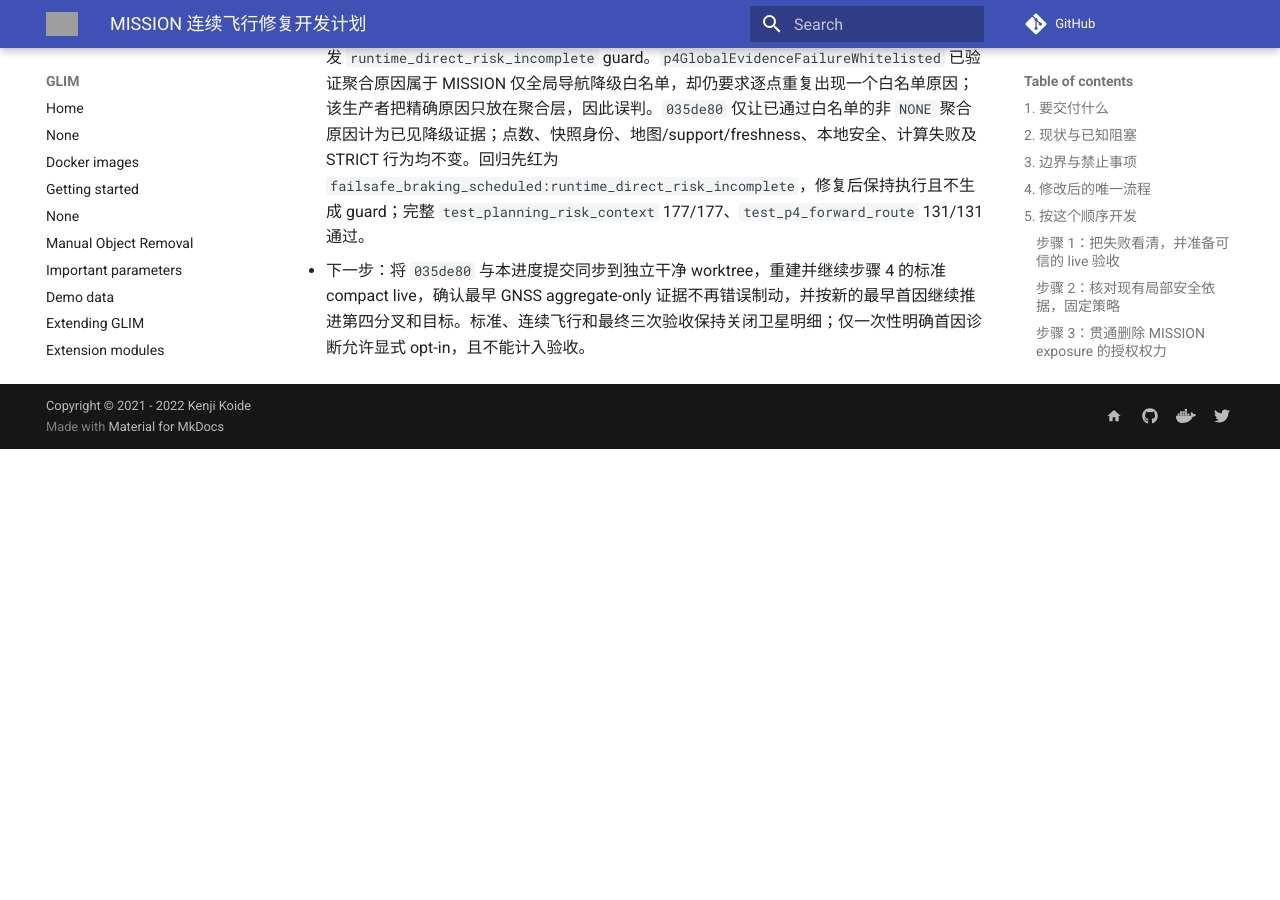
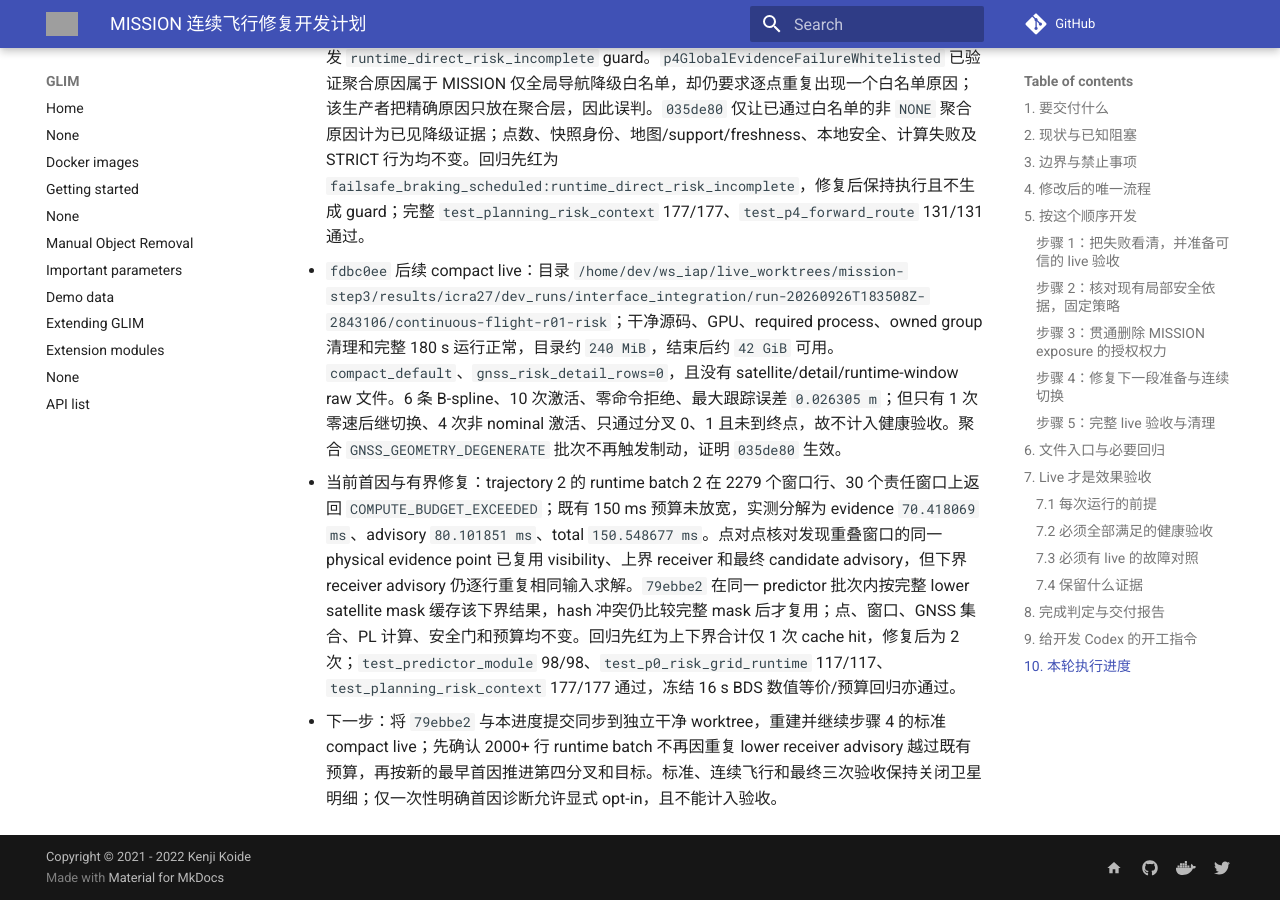
Before and after one commit to Printeger/iap, an MkDocs documentation site: the page built from docs/icra27/MISSION_CONTINUOUS_FLIGHT_IMPLEMENTATION_PLAN.md, in a window 1280 px wide and 900 px high, scrolled down 27641 px. Built offline with MkDocs 1.6.1 and Material for MkDocs 9.7.7, drawn with Linux system fonts in a browser that asks for light colours; nearby versions of some CDN libraries; comment, search, counter and statistics services are not loaded; before the commit the page ends 28090 px from its top, so only the background shows below that; grey boxes are pictures that could not be loaded.

Commit message:
docs(icra27): record runtime batch budget fix

```diff
--- a/docs/icra27/MISSION_CONTINUOUS_FLIGHT_IMPLEMENTATION_PLAN.md
+++ b/docs/icra27/MISSION_CONTINUOUS_FLIGHT_IMPLEMENTATION_PLAN.md
@@ -255,7 +255,7 @@
 
 ## 10. 本轮执行进度
 
-- 提交：步骤 1 为 `83fddbc`、`9f27a05`、`f6761b8`、`784d3d3`、`a4a35e9`、`30426ac`、`ffc118b`；步骤 2 为 `a751d5f`、`641b3ad`；步骤 3 为 `93bd62c`；步骤 4 当前到 `035de80`（完整因果提交链见下述逐次 live 记录）；磁盘与证据策略为 `64f6764`、`b772ed9`（均基于计划提交 `e675443`）。用户历史文件 `docs/whatsnext.md` 保持未跟踪、未修改。
+- 提交：步骤 1 为 `83fddbc`、`9f27a05`、`f6761b8`、`784d3d3`、`a4a35e9`、`30426ac`、`ffc118b`；步骤 2 为 `a751d5f`、`641b3ad`；步骤 3 为 `93bd62c`；步骤 4 当前到 `79ebbe2`（完整因果提交链见下述逐次 live 记录）；磁盘与证据策略为 `64f6764`、`b772ed9`（均基于计划提交 `e675443`）。用户历史文件 `docs/whatsnext.md` 保持未跟踪、未修改。
 - 完成项：步骤 1 已补全 optimizer/refinement/manager/FSM 首因，continuous-flight analyzer 已拒绝 guard 伪后继、身份或父子链不符、零速切换、命令断流、required process 提前退出、短程停车、终点悬停不足和未由 odom 穿越四叉。步骤 2 已确认生产路径统一复用 `LocalMotionAssurance`/`LocalClearanceEvaluator` 且必要输入缺失时 fail closed；森林配置仍为 tracking `0.15 m`、safety margin `0.20 m`、surface `0.02 m`、`uncalibrated_default_v1`，故后续证据只适用于仿真/开发，不能冒充部署标定。步骤 3 已移除 MISSION exposure 的独立拒绝/制动权并保留真实风险诊断和排序；STRICT、局部净空、support/freshness、身份、动力学与制动门不变。
 - 失败首因：基线轨迹 5 为 `SUCCESSOR_CURVE_PREPARATION_FAILED` 且旧 detail 泄漏初始化占位；轨迹 9 为 P5 重复累计 prior episode 后 exposure braking。原始证据：`results/icra27/dev_runs/interface_integration/run-20260926T050049Z-450628/full-r01-risk/exports/planner_p4_risk_astar_debug.csv.execution_events.csv` 及同目录 `stdout.log`。步骤 3 干净 live 已证明旧 exposure 不再制动，但第一 actual B-spline 因 `local_clearance_margin_not_positive` 被硬局部门拒绝，下一冻结通道又继承失败候选的 `HOLD_REQUIRED`，故未首航；`bspline_count=0` 和零位移是结果，不是首因。
 - live 证据：步骤 3 使用独立 worktree/build/install，在 `93bd62c78b6dc7af731b25c6e2a71794d02b14eb` 运行 180 s；GPU preflight 通过、required processes 未提前退出、launch exit 0，manifest 为 `git_worktree_clean=true`。目录：`/home/dev/ws_iap/live_worktrees/mission-step3/results/icra27/dev_runs/interface_integration/run-20260926T081255Z-633590`。该失败运行不计入最终健康三次。
@@ -332,4 +332,6 @@
 - 当前首因与有界修复：更早的首个失败是 trajectory 4 的 traj_server `parent_boundary_discontinuous_rebuild_required`。命令固定 child start `1657065620.162822912` 与 parent 2 planned start 相差约 `2.969 s`，但序列化 parent switch elapsed 为 `2.5 s`：planner 用收到 ACTIVATED ACK 的时刻重锚固定窗口，同时把临时 execution sample 错置为该接收时刻的 elapsed 0；traj_server 的真实执行钟已从消息 `actual_event_time` 推进约 `0.3 s`，到 child start 时因此比较了不同父状态并正确拒绝。`ee64ae0` 将既有 status 消息的 server activation epoch 传入 manager，用它同时初始化临时执行进度和重锚 successor window；缺少/未来 event time 时仍回退原 ACK 接收时刻，controller trace 到达后仍覆盖临时样本，连续性容差及身份、局部安全、P5、制动和发布门不变。新增回归证明 ACK 延迟 `0.3 s` 时 fixed child start 与 parent execution elapsed 均为 `2.5 s`；完整 `test_planning_risk_context` 177/177、`test_p4_forward_route` 131/131 通过。
 - `4ec5aef` 后续 compact live：目录 `/home/dev/ws_iap/live_worktrees/mission-step3/results/icra27/dev_runs/interface_integration/run-20260926T182111Z-2782912/continuous-flight-r01-risk`；干净源码、GPU、required process、owned group 清理和完整 180 s 运行正常，目录约 `227 MiB`，结束后约 `42 GiB` 可用。`compact_default` 且未生成 satellite/detail/runtime-window raw 文件。13 条 B-spline、16 次激活、7 次真实后继切换，实际通过分叉 0、1、2，最大跟踪误差 `0.030547 m`，且命令拒绝为零，证明 server activation epoch 修复已消除 `parent_boundary_discontinuous_rebuild_required`。但有 3 次非 nominal 激活、3 次零速切换、未通过分叉 3 且未到终点，故不计入健康验收。
 - 当前首因与有界修复：trajectory 1 在 `1657065615.9056084` 的 runtime batch 16 返回 `complete=0`、聚合原因 `GNSS_GEOMETRY_DEGENERATE`、点数/身份完整、本地保证 `SAFE`、最小余量 `0.298079 m`、全局 peak ratio `0.821329 < 1.05` 且无 exposure budget failure，却触发 `runtime_direct_risk_incomplete` guard。`p4GlobalEvidenceFailureWhitelisted` 已验证聚合原因属于 MISSION 仅全局导航降级白名单，却仍要求逐点重复出现一个白名单原因；该生产者把精确原因只放在聚合层，因此误判。`035de80` 仅让已通过白名单的非 `NONE` 聚合原因计为已见降级证据；点数、快照身份、地图/support/freshness、本地安全、计算失败及 STRICT 行为均不变。回归先红为 `failsafe_braking_scheduled:runtime_direct_risk_incomplete`，修复后保持执行且不生成 guard；完整 `test_planning_risk_context` 177/177、`test_p4_forward_route` 131/131 通过。
-- 下一步：将 `035de80` 与本进度提交同步到独立干净 worktree，重建并继续步骤 4 的标准 compact live，确认最早 GNSS aggregate-only 证据不再错误制动，并按新的最早首因继续推进第四分叉和目标。标准、连续飞行和最终三次验收保持关闭卫星明细；仅一次性明确首因诊断允许显式 opt-in，且不能计入验收。
+- `fdbc0ee` 后续 compact live：目录 `/home/dev/ws_iap/live_worktrees/mission-step3/results/icra27/dev_runs/interface_integration/run-20260926T183508Z-2843106/continuous-flight-r01-risk`；干净源码、GPU、required process、owned group 清理和完整 180 s 运行正常，目录约 `240 MiB`，结束后约 `42 GiB` 可用。`compact_default`、`gnss_risk_detail_rows=0`，且没有 satellite/detail/runtime-window raw 文件。6 条 B-spline、10 次激活、零命令拒绝、最大跟踪误差 `0.026305 m`；但只有 1 次零速后继切换、4 次非 nominal 激活、只通过分叉 0、1 且未到终点，故不计入健康验收。聚合 `GNSS_GEOMETRY_DEGENERATE` 批次不再触发制动，证明 `035de80` 生效。
+- 当前首因与有界修复：trajectory 2 的 runtime batch 2 在 2279 个窗口行、30 个责任窗口上返回 `COMPUTE_BUDGET_EXCEEDED`；既有 150 ms 预算未放宽，实测分解为 evidence `70.418069 ms`、advisory `80.101851 ms`、total `150.548677 ms`。点对点核对发现重叠窗口的同一 physical evidence point 已复用 visibility、上界 receiver 和最终 candidate advisory，但下界 receiver advisory 仍逐行重复相同输入求解。`79ebbe2` 在同一 predictor 批次内按完整 lower satellite mask 缓存该下界结果，hash 冲突仍比较完整 mask 后才复用；点、窗口、GNSS 集合、PL 计算、安全门和预算均不变。回归先红为上下界合计仅 1 次 cache hit，修复后为 2 次；`test_predictor_module` 98/98、`test_p0_risk_grid_runtime` 117/117、`test_planning_risk_context` 177/177 通过，冻结 16 s BDS 数值等价/预算回归亦通过。
+- 下一步：将 `79ebbe2` 与本进度提交同步到独立干净 worktree，重建并继续步骤 4 的标准 compact live；先确认 2000+ 行 runtime batch 不再因重复 lower receiver advisory 越过既有预算，再按新的最早首因推进第四分叉和目标。标准、连续飞行和最终三次验收保持关闭卫星明细；仅一次性明确首因诊断允许显式 opt-in，且不能计入验收。
```
